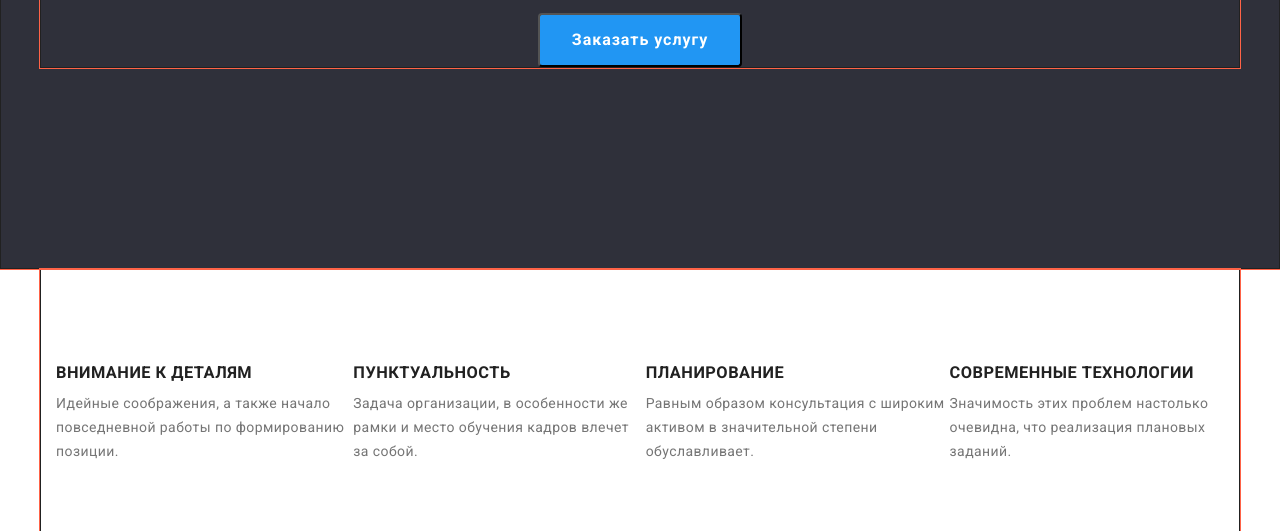
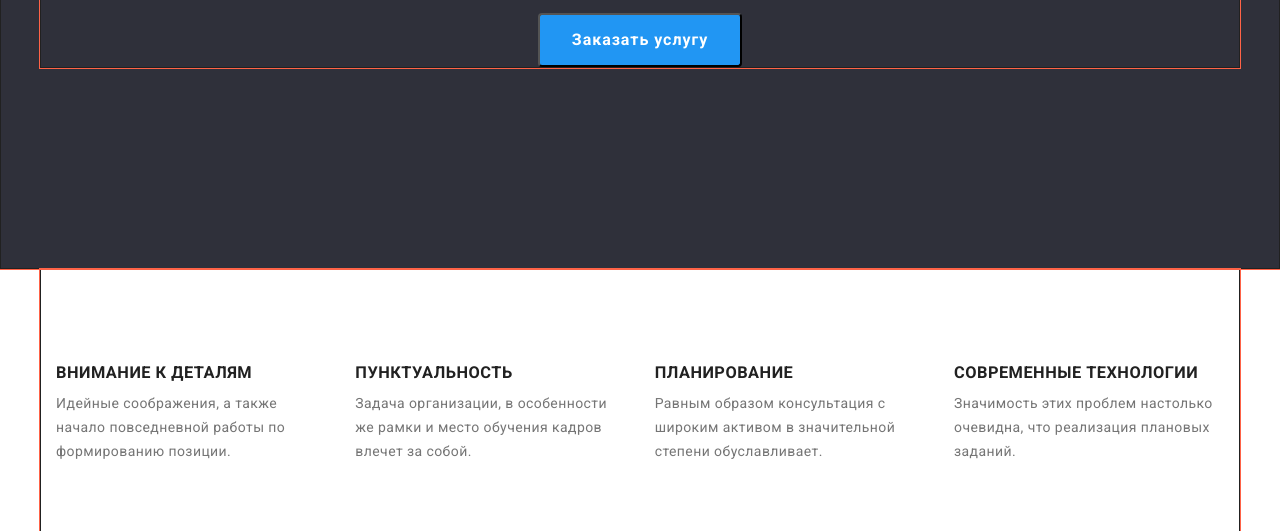
Before and after one commit to Valentin181988/goit-markup-hw-03, a plain HTML site: page index.html in a window 1280 px wide. Shown: the part 421-952 px from the top of the page. Drawn offline with nearby package versions, Linux system fonts and the light colour scheme.

Commit message:
last change

```diff
--- a/css/styles.css
+++ b/css/styles.css
@@ -232,6 +232,12 @@ img {
 
 .advantages-list {
   display: flex;
+  justify-content: space-between;
+}
+
+.advantages-list-points {
+  width: 270px;
+  height: 101px;
 }
 
 .advantages-title-points {
@@ -241,6 +247,12 @@ img {
   text-transform: uppercase;
   margin-bottom: 10px;
 }
+
+.advantages-title-points {
+
+}
+
+
 
 .advantages-text {
   line-height: 1.71;
@@ -451,6 +463,8 @@ img {
 .projects {
   display: flex;
   flex-wrap: wrap;
+  justify-content: space-between;
+
 }
 
 .projects-blocks {
--- a/index.html
+++ b/index.html
@@ -55,22 +55,22 @@
             <h2 class="advantages-title" hidden>Advantages</h2>
             <ul class="advantages-list section-padding list ">
                 <li class="advantages-list-points">
+                    <h3 class="advantages-title-points">Внимание к деталям</h3>
+                    <p class="advantages-text">Идейные соображения, а также начало повседневной работы по формированию позиции.</p>
+                </li>
 
-                    <h3 class="advantages-title-points">Внимание к деталям</h3>
-                    <p class="advantages-text">Идейные соображения, а также начало повседневной работы по формированию
-                        позиции.</p>
-
-                </li>
                 <li class="advantages-list-points">
                     <h3 class="advantages-title-points">Пунктуальность</h3>
                     <p class="advantages-text">Задача организации, в особенности же рамки и место обучения кадров влечет
                         за собой.</p>
                 </li>
+
                 <li class="advantages-list-points">
                     <h3 class="advantages-title-points">Планирование</h3>
                     <p class="advantages-text">Равным образом консультация с широким активом в значительной степени
                         обуславливает.</p>
                 </li>
+
                 <li class="advantages-list-points">
                     <h3 class="advantages-title-points">Современные технологии</h3>
                     <p class="advantages-text">Значимость этих проблем настолько очевидна, что реализация плановых
```
